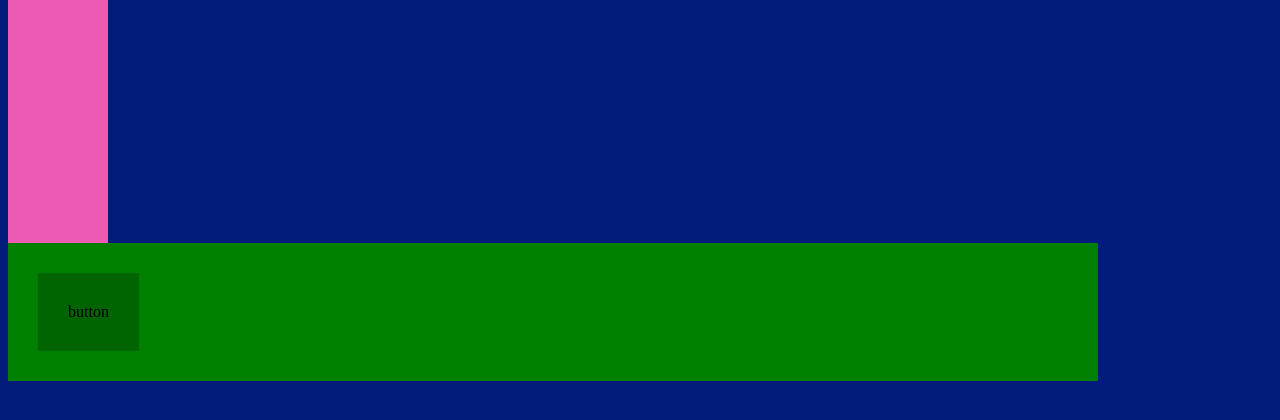
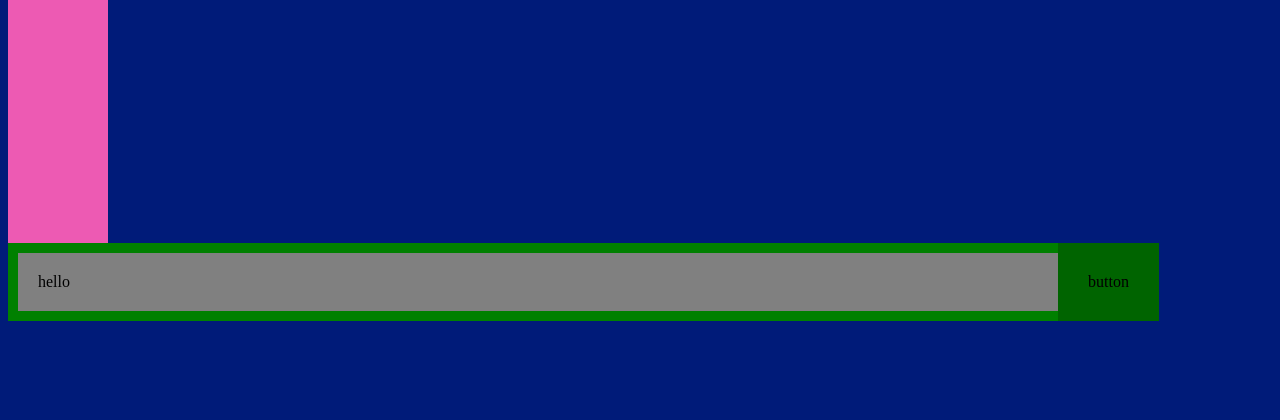
Before and after one commit to Fahlevi20/basic_web_chat_gpt_flask, a Flask app: page / in a window 1280 px wide. Shown: the part 265-685 px from the top of the page. Run offline with Flask 3, Linux system fonts and the light colour scheme.

Commit message:
adding for chat text

```diff
--- a/static/style.css
+++ b/static/style.css
@@ -47,7 +47,7 @@ div.chatbar{
     background-color: green;
     /* width: 50px;
     height: 50px; */
-    padding: 30px;
+    padding: 10px;
     width: 1030px;
 
 }
--- a/templates/index.html
+++ b/templates/index.html
@@ -16,11 +16,17 @@
 </ul>
 <div class="chatbar">
     <div class="chat">
-        <div
-
+        <div style="padding: 20px;
+         background-color: gray;
+         width: 1030px;">
+            hello
+        </div>
     </div>
     <div class="send-button">
-        button
+
+            button
+
+        </div>
     </div>
     <!-- <div style="background-color:rgb(63, 62, 62);
     padding: 10px;
```
